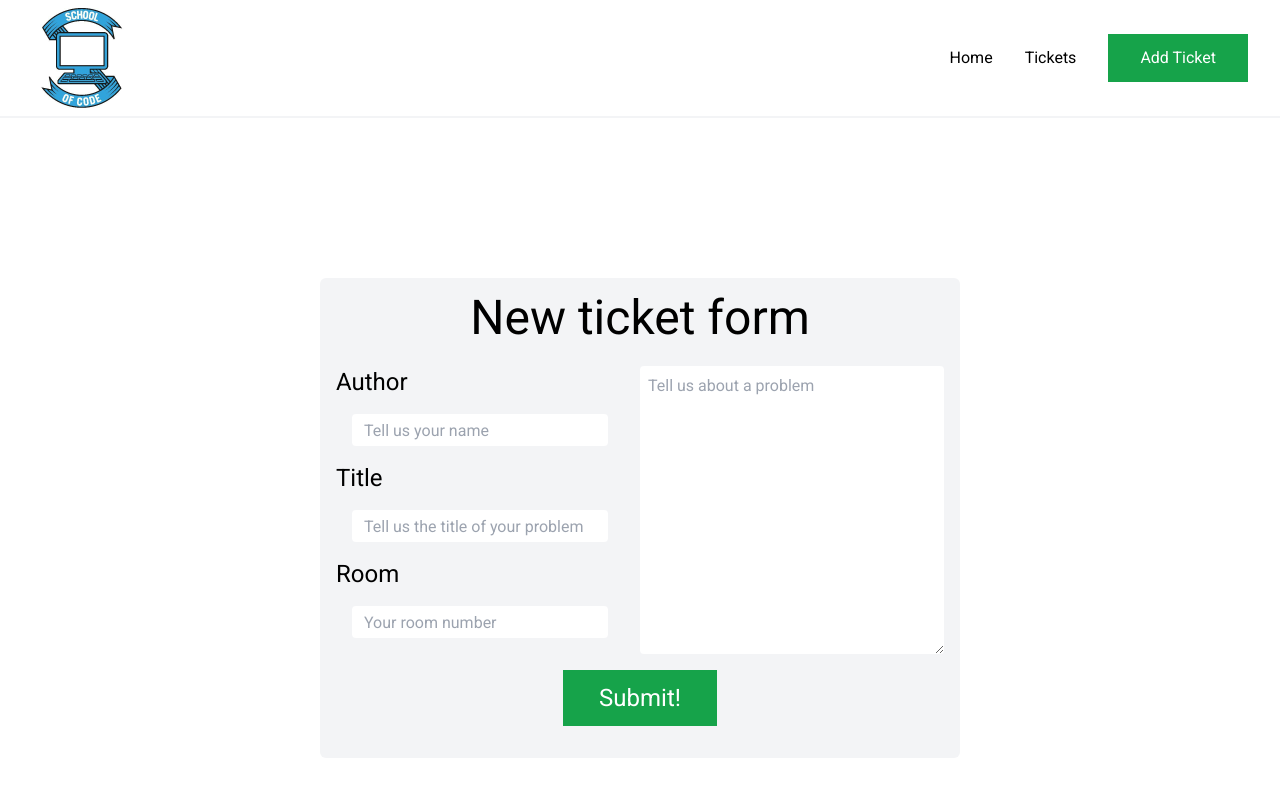
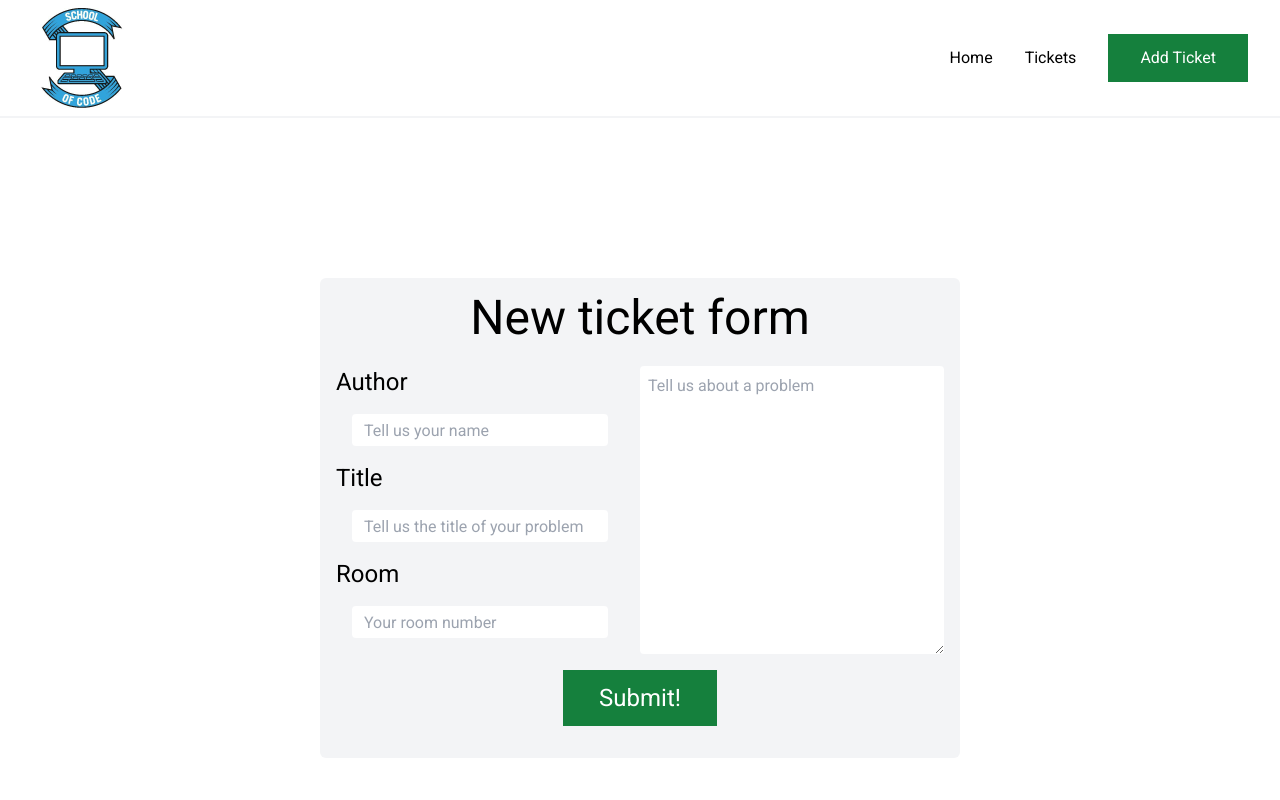
Before and after one commit to MartiZu/Help-dev-app, a Next.js app: page /addTicket in a window 1280 px wide. Shown: the top 800 px of the page. Built offline with nearby package versions, Linux system fonts and the light colour scheme.

Commit message:
improved accessibility

```diff
--- a/app/addTicket/AddTicketForm.jsx
+++ b/app/addTicket/AddTicketForm.jsx
@@ -97,7 +97,7 @@ export default function AddTicketForm() {
         <div className="flex justify-center mt-4">
           <button
             type="submit"
-            className="bg-green-600 text-white mb-4 py-3 px-9"
+            className="bg-green-700 text-white mb-4 py-3 px-9"
           >
             Submit!
           </button>
--- a/app/components/Navbar.jsx
+++ b/app/components/Navbar.jsx
@@ -56,7 +56,7 @@ export default function Navbar() {
             Tickets
           </Link>
           <Link className="hover:underline" href="/addTicket">
-            <button className="bg-green-600 py-3 px-8 text-white">
+            <button className="bg-green-700 py-3 px-8 text-white">
               Add Ticket
             </button>
           </Link>
--- a/app/components/Sidebar.jsx
+++ b/app/components/Sidebar.jsx
@@ -12,7 +12,7 @@ export default function Sidebar({ close }) {
           Tickets
         </Link>
         <Link className="hover:underline" onClick={close} href="/addTicket">
-          <button className="bg-green-600 py-3 px-8 text-white">
+          <button className="bg-green-700 py-3 px-8 text-white">
             Add Ticket
           </button>
         </Link>
--- a/app/page.jsx
+++ b/app/page.jsx
@@ -20,7 +20,7 @@ export default function Home() {
           of JavaScript.
         </p>
         <Link className="hover:underline" href="/addTicket">
-          <button className="bg-green-600 mt-4 py-3 px-8 text-white">
+          <button className="bg-green-700 mt-4 py-3 px-8 text-white">
             Add Ticket
           </button>
         </Link>
--- a/app/tickets/TicketList.jsx
+++ b/app/tickets/TicketList.jsx
@@ -1,8 +1,7 @@
 import Link from "next/link";
-const url = "https://help-dev-data.onrender.com/"
+const url = "https://help-dev-data.onrender.com/";
 
 async function getTickets() {
-
   const response = await fetch(`${url}tickets`, {
     next: {
       revalidate: 0,
@@ -34,7 +33,7 @@ export default async function TicketList() {
             <button
               className={`${
                 ticket.status === "open"
-                  ? "bg-green-500"
+                  ? "bg-green-700"
                   : ticket.status === "under review"
                   ? "bg-yellow-600"
                   : "bg-red-500"
```
Lines whose indentation alone changed are shown as unchanged.
